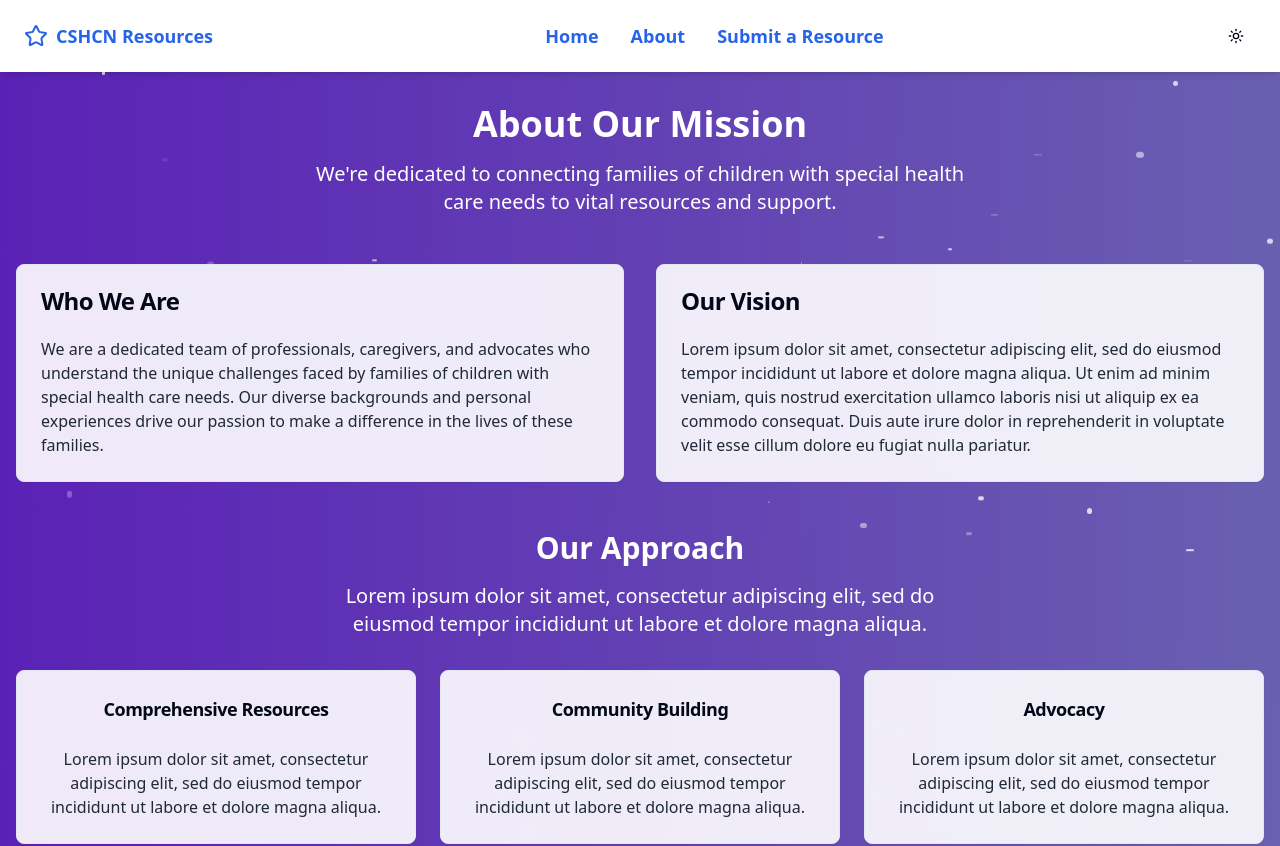
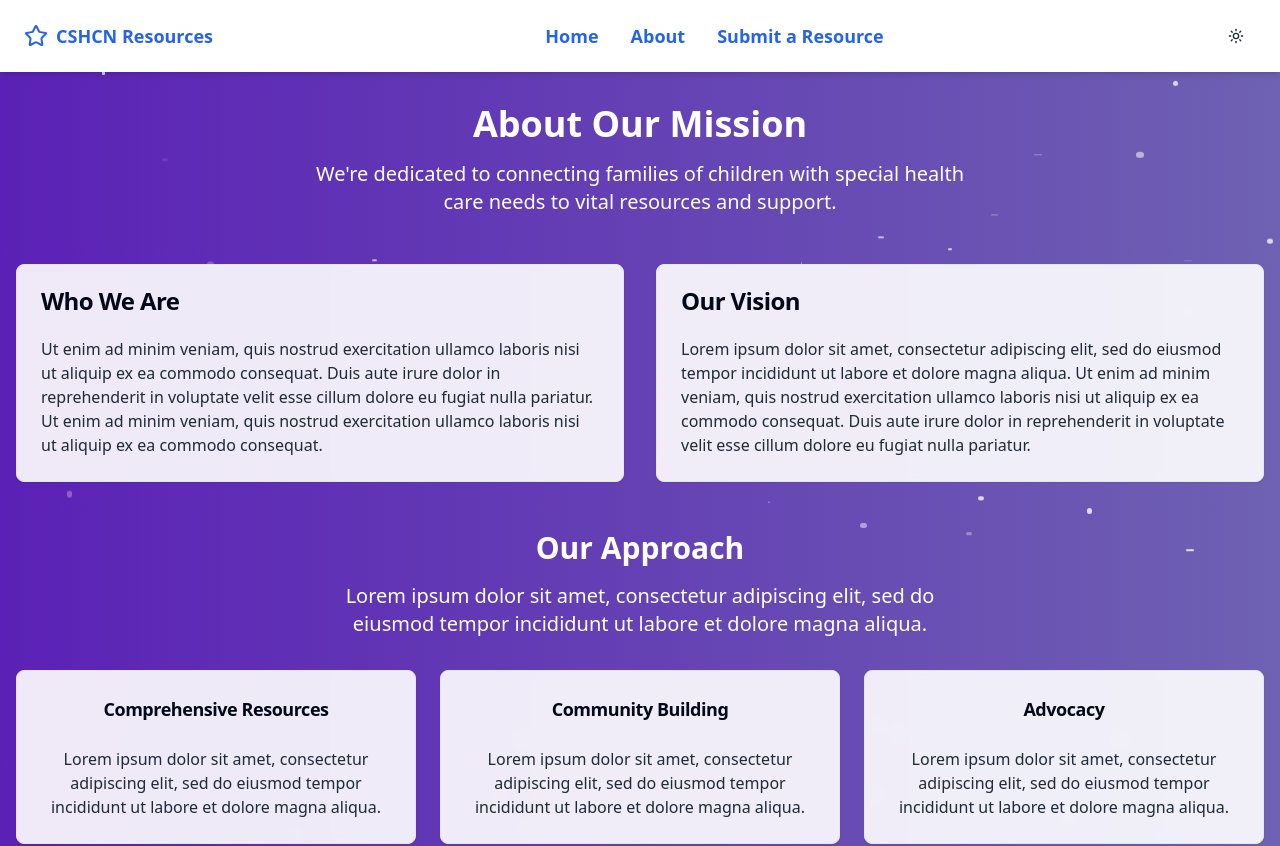
Before and after one commit to gv3006/websitetwo, a Next.js app: page /about in a window 1280 px wide. Shown: the top 846 px of the page. Built offline with nearby package versions, Linux system fonts and the light colour scheme.

Commit message:
Your commit message

```diff
--- a/src/components/layout.tsx
+++ b/src/components/layout.tsx
@@ -1,34 +1,34 @@
-import { ReactNode } from 'react'
+'use client'
+
+import { ReactNode, useEffect, useState } from 'react'
 import Link from 'next/link'
+import { usePathname } from 'next/navigation'
 import { ThemeProvider } from "@/components/theme-provider"
 import { Star, Moon, Sun } from 'lucide-react'
 import { Button } from "@/components/ui/button"
-import { useTheme } from "next-themes"
 
-function Header() {
-  const { theme, setTheme } = useTheme()
-
+function Header({ isHomePage, isDarkMode, onThemeToggle }: { isHomePage: boolean; isDarkMode: boolean; onThemeToggle: () => void }) {
   return (
-    <header className="bg-white shadow-md sticky top-0 z-10">
+    <header className={`${isDarkMode ? 'bg-gray-800' : 'bg-white'} shadow-md sticky top-0 z-50 transition-colors duration-200`}>
       <nav className="container mx-auto px-6 py-4">
         <div className="flex items-center justify-between">
           <Link href="/" className="flex items-center space-x-2">
-            <Star className="h-6 w-6 text-blue-600" />
-            <span className="font-bold text-lg text-blue-600">CSHCN Resources</span>
+            <Star className={`h-6 w-6 ${isDarkMode ? 'text-blue-400' : 'text-blue-600'}`} />
+            <span className={`font-bold text-lg ${isDarkMode ? 'text-white' : 'text-blue-600'}`}>CSHCN Resources</span>
           </Link>
           <ul className="flex items-center space-x-8">
             <li>
-              <Link href="/" className="text-blue-600 hover:text-blue-800 font-semibold text-lg transition-colors duration-200">
+              <Link href="/" className={`${isDarkMode ? 'text-blue-400 hover:text-blue-300' : 'text-blue-600 hover:text-blue-800'} font-semibold text-lg transition-colors duration-200`}>
                 Home
               </Link>
             </li>
             <li>
-              <Link href="/about" className="text-blue-600 hover:text-blue-800 font-semibold text-lg transition-colors duration-200">
+              <Link href="/about" className={`${isDarkMode ? 'text-blue-400 hover:text-blue-300' : 'text-blue-600 hover:text-blue-800'} font-semibold text-lg transition-colors duration-200`}>
                 About
               </Link>
             </li>
             <li>
-              <Link href="/submit" className="text-blue-600 hover:text-blue-800 font-semibold text-lg transition-colors duration-200">
+              <Link href="/submit" className={`${isDarkMode ? 'text-blue-400 hover:text-blue-300' : 'text-blue-600 hover:text-blue-800'} font-semibold text-lg transition-colors duration-200`}>
                 Submit a Resource
               </Link>
             </li>
@@ -37,10 +37,11 @@ function Header() {
             variant="ghost"
             size="icon"
             aria-label="Toggle theme"
-            onClick={() => setTheme(theme === "dark" ? "light" : "dark")}
+            onClick={onThemeToggle}
+            className={isDarkMode ? 'text-white hover:text-gray-300' : 'text-gray-800 hover:text-gray-600'}
           >
-            <Sun className="h-5 w-5 rotate-0 scale-100 transition-all dark:-rotate-90 dark:scale-0" />
-            <Moon className="absolute h-5 w-5 rotate-90 scale-0 transition-all dark:rotate-0 dark:scale-100 text-black" />
+            <Sun className={`h-5 w-5 transition-all ${isDarkMode ? 'scale-0' : 'scale-100'}`} />
+            <Moon className={`absolute h-5 w-5 transition-all ${isDarkMode ? 'scale-100' : 'scale-0'}`} />
             <span className="sr-only">Toggle theme</span>
           </Button>
         </div>
@@ -50,15 +51,25 @@ function Header() {
 }
 
 export default function Layout({ children }: { children: ReactNode }) {
+  const pathname = usePathname()
+  const isHomePage = pathname === '/'
+  const [isDarkMode, setIsDarkMode] = useState(false)
+
+  const handleThemeToggle = () => {
+    if (isHomePage) {
+      setIsDarkMode(prev => !prev)
+    }
+  }
+
   return (
-    <ThemeProvider attribute="class" defaultTheme="system" enableSystem>
-      <div className="min-h-screen flex flex-col bg-gradient-to-br from-blue-50 to-green-50 dark:from-gray-900 dark:to-gray-800">
-        <Header />
-        <main className="flex-grow">
+    <ThemeProvider attribute="class" forcedTheme={isHomePage && isDarkMode ? "dark" : "light"} enableSystem={false}>
+      <div className={`min-h-screen flex flex-col ${isHomePage ? 'bg-gradient-to-br from-blue-50 to-green-50 dark:from-gray-900 dark:to-gray-800' : 'bg-white'}`}>
+        <Header isHomePage={isHomePage} isDarkMode={isDarkMode} onThemeToggle={handleThemeToggle} />
+        <main className="flex-grow mt-[-64px] pt-[64px]">
           {children}
         </main>
-        <footer className="bg-white dark:bg-gray-800 mt-12 shadow-inner">
-          <div className="container mx-auto px-6 py-4 text-center text-gray-600 dark:text-gray-300">
+        <footer className={`${isHomePage ? 'bg-white dark:bg-gray-800' : 'bg-white'} mt-12 shadow-inner`}>
+          <div className={`container mx-auto px-6 py-4 text-center ${isHomePage ? 'text-gray-600 dark:text-gray-300' : 'text-gray-600'}`}>
             <p className="text-sm">
               © {new Date().getFullYear()} Resources For Kids. This website is in beta and intended for testing purposes only.
             </p>
--- a/src/pages/about.tsx
+++ b/src/pages/about.tsx
@@ -50,7 +50,7 @@ export default function About() {
         >
           <h1 className="text-4xl font-bold mb-4 text-white">About Our Mission</h1>
           <p className="text-xl text-white max-w-2xl mx-auto">
-            We're dedicated to connecting families of children with special health care needs to vital resources and support.
+                We're dedicated to connecting families of children with special health care needs to vital resources and support.
           </p>
         </motion.section>
 
@@ -66,7 +66,7 @@ export default function About() {
               </CardHeader>
               <CardContent>
                 <p className="text-gray-800">
-                  We are a dedicated team of professionals, caregivers, and advocates who understand the unique challenges faced by families of children with special health care needs. Our diverse backgrounds and personal experiences drive our passion to make a difference in the lives of these families.
+                Ut enim ad minim veniam, quis nostrud exercitation ullamco laboris nisi ut aliquip ex ea commodo consequat. Duis aute irure dolor in reprehenderit in voluptate velit esse cillum dolore eu fugiat nulla pariatur. Ut enim ad minim veniam, quis nostrud exercitation ullamco laboris nisi ut aliquip ex ea commodo consequat.
                 </p>
               </CardContent>
             </Card>
```
